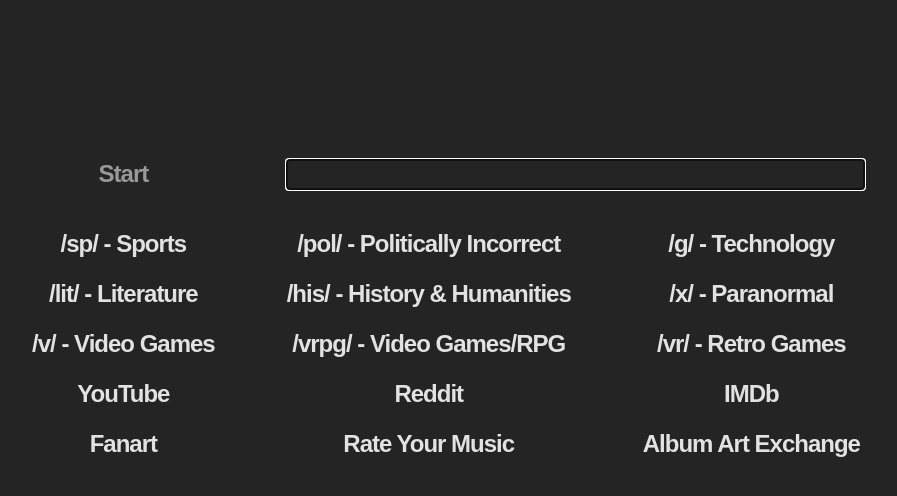
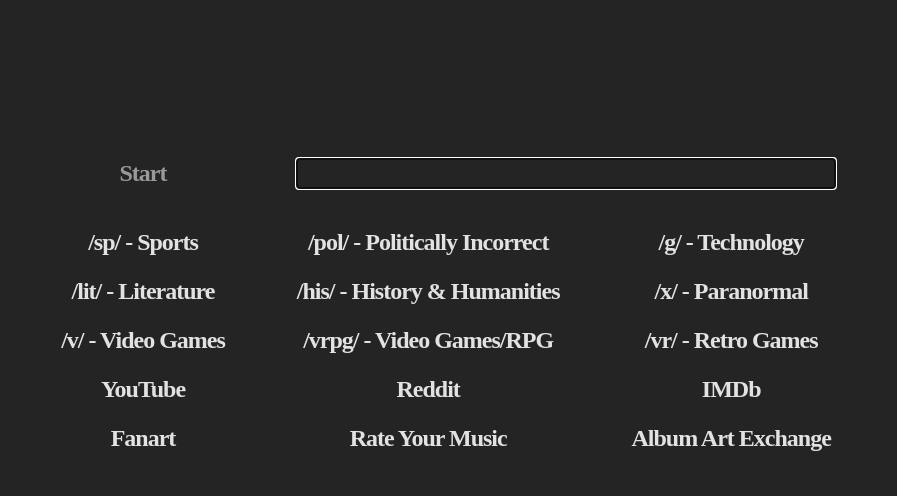
Before and after one commit to vikvaughn/vikvaughn.github.io, a plain HTML site: page index.html in a window 1280 px wide. Shown: the whole page, without its empty margins (194-1091 px from the left). Drawn offline with Linux system fonts and the light colour scheme.

Commit message:
Update style.css

```diff
--- a/css/style.css
+++ b/css/style.css
@@ -2,7 +2,7 @@
 {
 	background-color: #242424;
 	font-size: 24px;
-	font-family: sans-serif;
+	font-family: "sans-serif";
 	font-weight: bold;
 	letter-spacing: -1px;
 }
```
